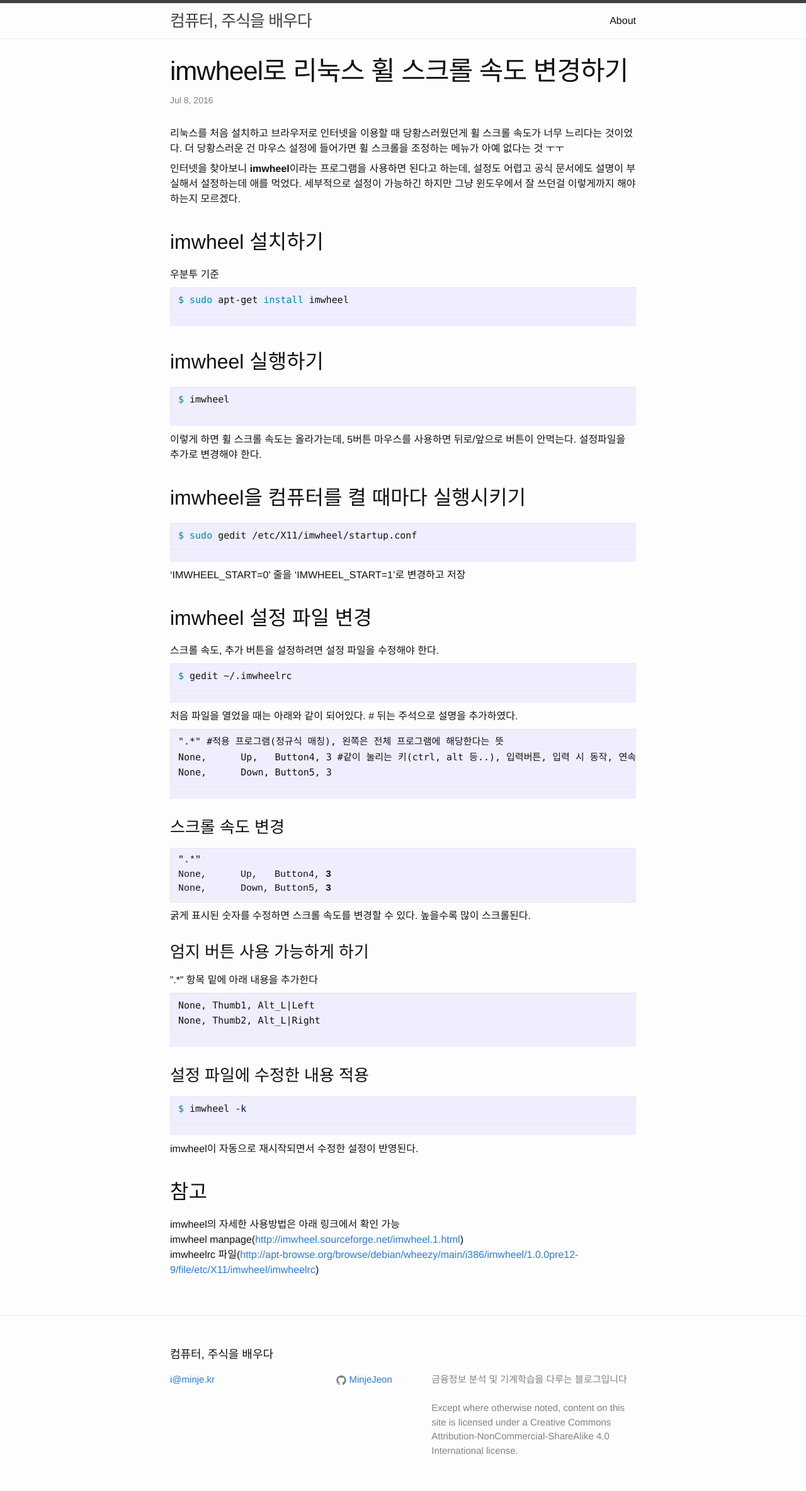
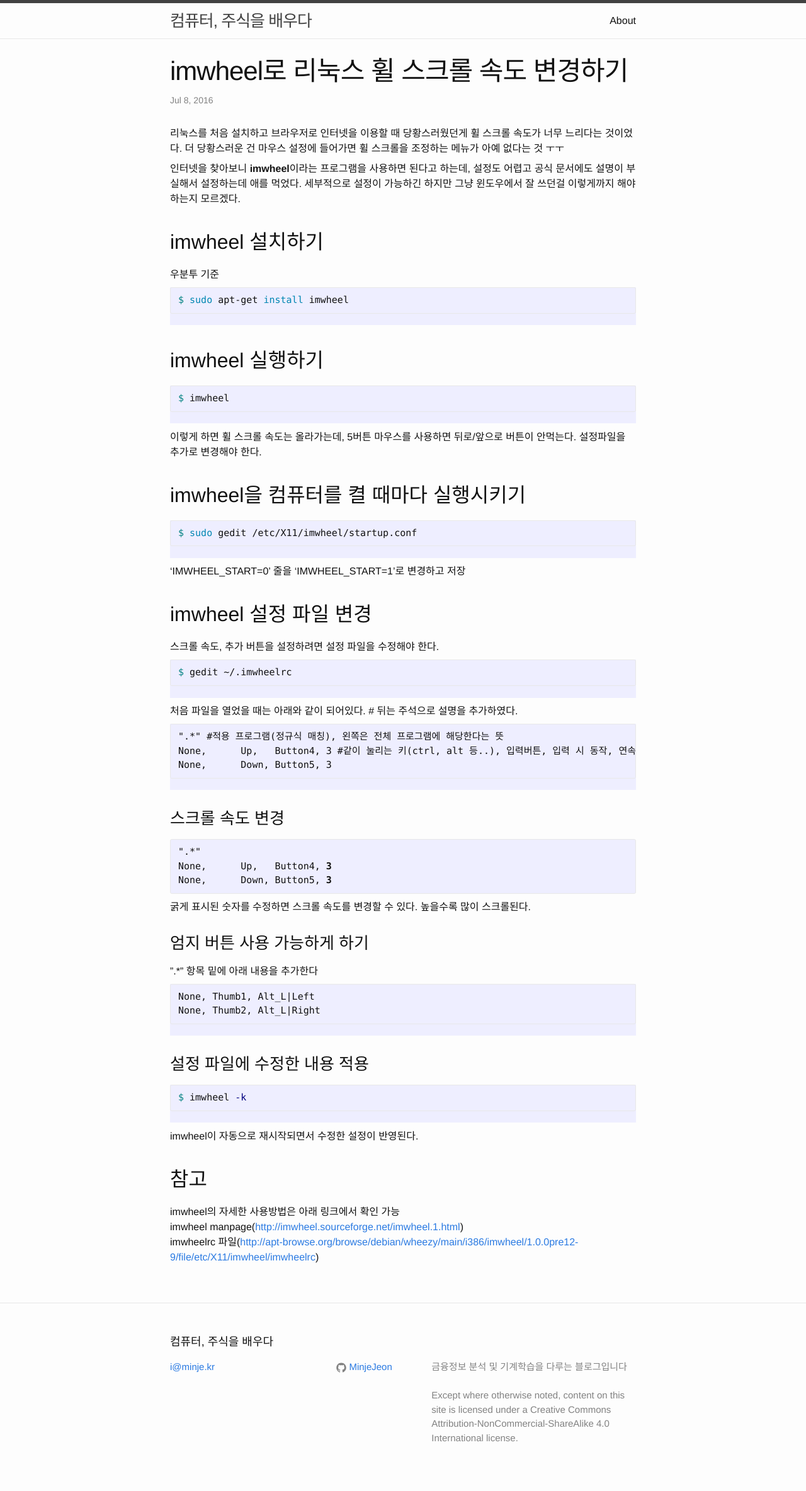
Before and after one commit to MinjeJeon/learningstock, a Jekyll site: the page built from _posts/2016-07-08-change-mouse-wheel-speed-using-imwheel.md, in a window 1280 px wide. Shown: the whole page at 63% size. Built offline with Jekyll 4.4.1, drawn with Linux system fonts in a browser that asks for light colours; comment, search, counter and statistics services are not loaded.

Commit message:
css monospace 폰트 수정

```diff
--- a/_sass/_learningstock.scss
+++ b/_sass/_learningstock.scss
@@ -1,17 +1,18 @@
 h2, h3, h4, h5, h6,
 {
     margin-top: 1em;
-    margin-bottom: 0.5em
+    margin-bottom: 0.5em;
 }
 p, blockquote{
-    margin-bottom: 0.5em
+    margin-bottom: 0.5em;
 }
 pre, code {
+    font-family: Consolas, 'Lucida Console', 'Bitstream Vera Sans Mono', monaco, monospace;
     padding-bottom: 0.5em;
-    margin-bottom: 0.6em
+    margin-bottom: 0.6em;
 }
 
 pre, code, .highlight {
     padding-bottom: 0.6em;
-    margin-bottom: 0.6em
+    margin-bottom: 0.6em;
 }
```
